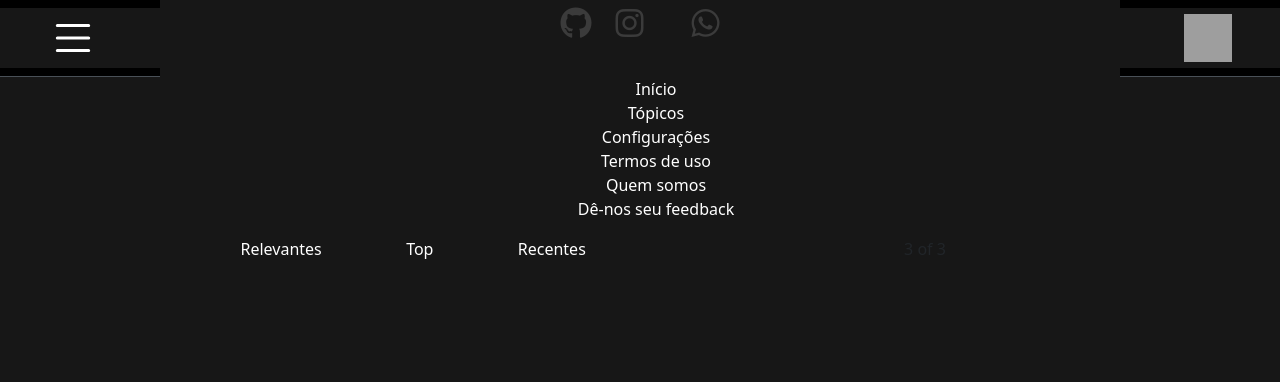
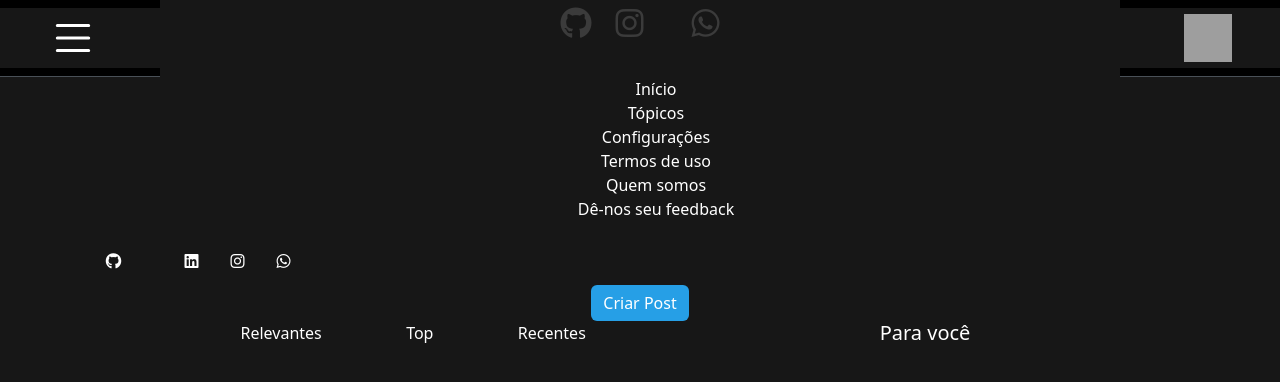
Before and after one commit to unitedcodelab/foi-de-base, a Django app: page /posts/feed/ in a window 1280 px wide. Shown: the top 382 px of the page. Run offline with Django 5.2, Linux system fonts and the light colour scheme; grey boxes are pictures that could not be loaded.

Commit message:
config page feed

```diff
--- a/source/apps/posts/urls.py
+++ b/source/apps/posts/urls.py
@@ -4,5 +4,5 @@ from . import views
 
 urlpatterns = [
     path("criar/", views.create_post, name="create_post"),
-    path('feed/', feed)
+    path('feed/', feed, name="feed")
 ]
--- a/source/apps/posts/views.py
+++ b/source/apps/posts/views.py
@@ -5,6 +5,18 @@ from .utils.create_slug import create_slug
 
 def feed(request):
     return render(request, '../templates/pages/posts/feed.html')
+
+
+def get_post(request):
+    context = {}
+
+    posts = Post.objects.filter(
+        author=request.user.student
+    )
+    context = {
+        "posts": posts
+    }
+    return render(request, 'pages/posts/feed.html', context)
 
 
 def create_post(request):
--- a/source/static/css/components/feed.css
+++ b/source/static/css/components/feed.css
@@ -13,3 +13,7 @@
 ul {
     list-style: none;
 }
+
+button {
+    background-color: #269FE6 !important;
+}
--- a/source/templates/pages/posts/feed.html
+++ b/source/templates/pages/posts/feed.html
@@ -1,22 +1,31 @@
+{% include "base.html" %}
 {% load static %}
 {% block "../../static/css/components/feed.css" %}
   <link rel="stylesheet" href="../../static/css/components/feed.css">
 {% endblock %}
-{% include "base.html" %}
 
 
-<div class="container text-center justify-content-between">
-    <div class="row">
-        <div class="col ">
-          <ul class=" justify-content-around">
+<div class="container text-center">
+    <div class="row align-items-start justify-content-between">
+        <div class="col">
+          <div class="menu">
+            <ul class="">
               <li> <a href="#" target="_self" rel="next" class="text-white text-decoration-none"> Início</li>
               <li> <a href="#" target="_self" rel="next" class="text-white text-decoration-none"> Tópicos</li>
               <li> <a href="#" target="_self" rel="next" class="text-white text-decoration-none"> Configurações</li>
               <li> <a href="#" target="_self" rel="next" class="text-white text-decoration-none"> Termos de uso</li>
               <li> <a href="#" target="_self" rel="next" class="text-white text-decoration-none"> Quem somos</li>
               <li> <a href="#" target="_self" rel="next" class="text-white text-decoration-none"> Dê-nos seu feedback</li>
-            <li> <a href="#" target="_self" rel="next" class="text-white text-decoration-none"> </li>
+          </div>
+            <div class="area-imgs d-flex">
+              <div><i class="fa-brands fa-github w-25 p-3"></i></div>
+              <div><i class="fa-brands fa-x-twitter w-25 p-3"></i></div>
+              <div><i class="fa-brands fa-linkedin w-25 p-3"></i></div>
+              <div><i class="fa-brands fa-instagram w-50 p-3"></i></div>
+              <div><i class="fa-brands fa-whatsapp w-25 p-3"></i></div>
+            </div>
           </ul>
+          <div class="justify-content-start"><button type="button" class="btn btn-primary">Criar Post</button></div>
         </div>
         <div class="col feed">
 
@@ -28,7 +37,9 @@
 
         </div>
         <div class="col for_you">
-          3 of 3
+          <div>
+            <h5 class="text-white">Para você</h1>
           </div>
         </div>
       </div>
+</div>
```
Lines whose indentation alone changed are shown as unchanged.
